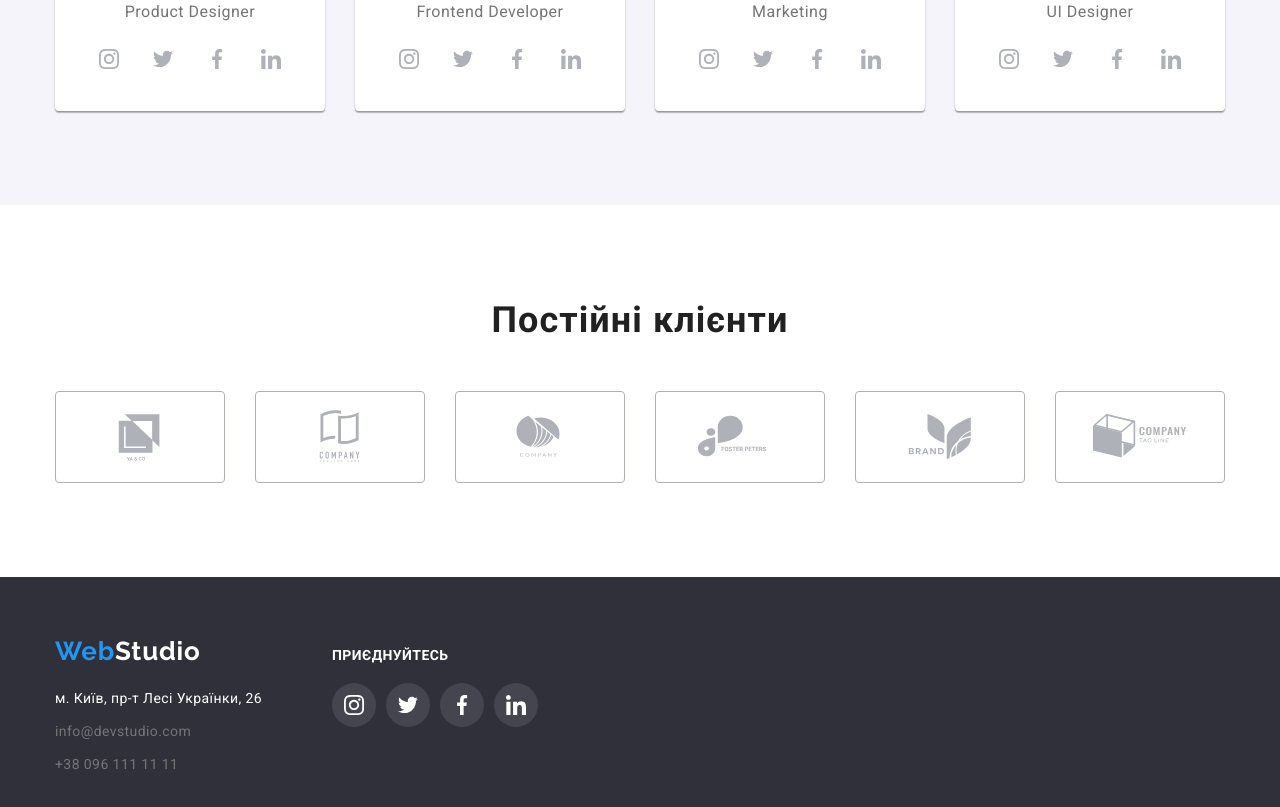
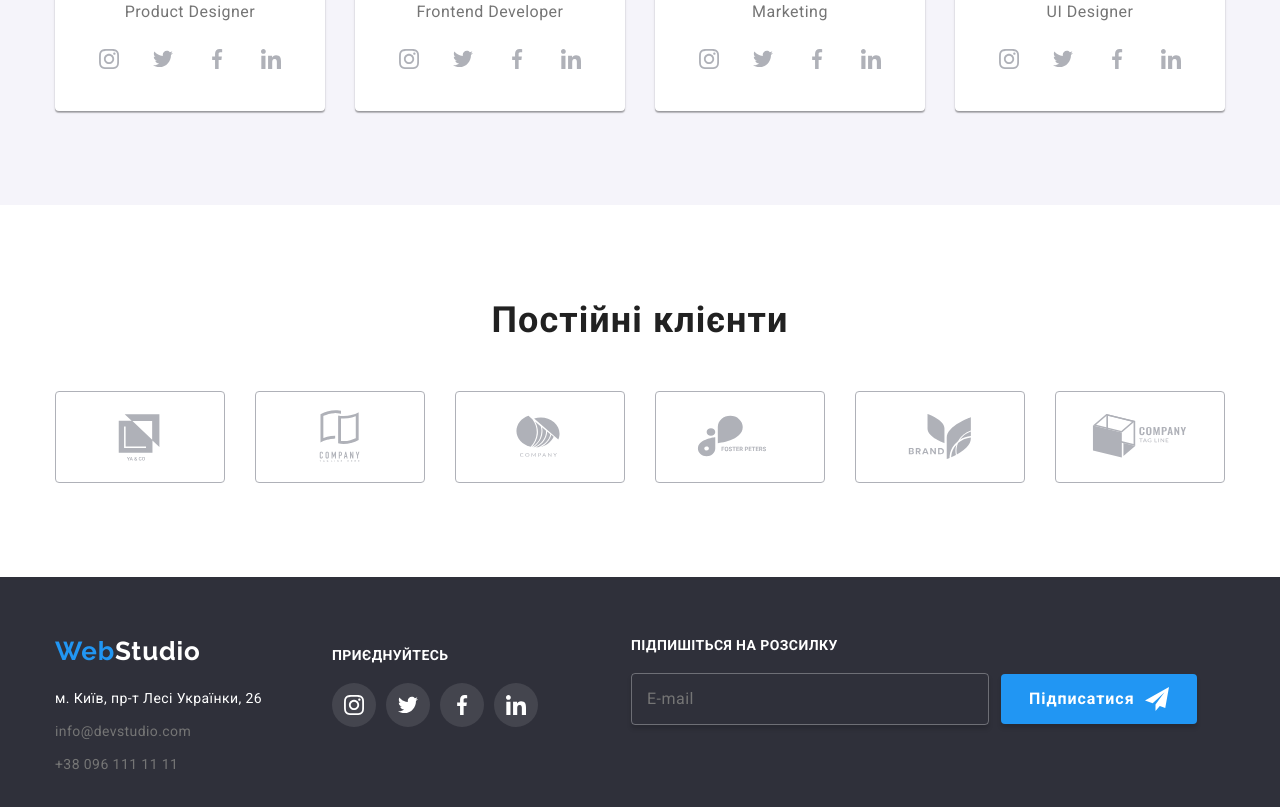
Before and after one commit to tolyagan228/Web_STUDIO, a plain HTML site: page index.html in a window 1280 px wide. Shown: the part 2095-2902 px from the top of the page. Drawn offline with nearby package versions, Linux system fonts and the light colour scheme.

Commit message:
homework-finish

```diff
--- a/css/style.css
+++ b/css/style.css
@@ -16,28 +16,23 @@ p {
     margin-top: 0;
     margin-bottom: 0;
 }
-
 ul {
     margin-top: 0;
     margin-bottom: 0;
     padding-left: 0;
 }
-
 img {
     display: block;
     max-width: 100%;
     height: auto;
 }
-
 .list {
     list-style: none;
     padding: 0;
 }
-
 .link {
     text-decoration: none;
 }
-
 .visually-hidden {
     position: absolute;
     width: 1px;
@@ -229,6 +224,25 @@ img {
         text-align: center;
         margin-bottom: 50px;
 }
+.work-item {
+    position: relative;
+}
+.work-text {
+    color: #FFF;
+        text-align: center;
+        font-size: 14px;
+        font-weight: 700;
+        line-height: normal;
+        letter-spacing: 0.42px;
+        text-transform: uppercase;
+        background: rgba(47, 48, 58, 0.80);
+        position: absolute;
+        text-align: center;
+        display: inline;
+        width: 370px;
+        padding: 27px 0;
+        bottom: 0px;
+}
 .workers {
     padding-top: 94px;
     padding-bottom: 94px;
@@ -417,6 +431,62 @@ img {
 .soc-div {
     padding-top: 10px;
 }
+.footer-form {
+        display: flex;
+        align-items: center;
+        gap: 12px;
+}
+.footer-form-text {
+    color: var(--add-white);
+        font-size: 14px;
+        font-weight: 700;
+        line-height: normal;
+        letter-spacing: 0.42px;
+        text-transform: uppercase;
+        padding-bottom: 20px;
+}
+.footer-form-input {
+    color: rgba(255, 255, 255, 0.60);
+        line-height: 20px;
+        letter-spacing: 0.48px;
+        background: transparent;
+        border-radius: 4px;
+            border: 1px solid rgba(255, 255, 255, 0.30);
+            background: rgba(33, 150, 243, 0.00);
+            box-shadow: 0px 4px 4px 0px rgba(0, 0, 0, 0.15);
+            padding: 15px;
+            width: 358px;
+}
+.footer-form-btn {
+    color: var(--add-white);
+    display: flex;
+    align-items: center;
+    font-weight: 700;
+    line-height: 30px;
+    letter-spacing: 0.96px;
+    border-radius: 4px;
+        background: var(--accent-color);
+        box-shadow: 0px 4px 4px 0px rgba(0, 0, 0, 0.15);
+        border: none;
+        /* padding: 10px 62px 10px 28px; */
+        padding-top: 10px;
+        padding-bottom: 10px;
+        padding-left: 28px;
+        gap: 10px;
+        padding-right: 28px;
+}
+.footer-form-btn::after {
+    content: "";
+    display: inline-block;
+    height: 24px;
+    width: 24px;
+    background-image: url(../images/telegram_new.svg);
+    background-repeat: no-repeat;
+    background-position: center;
+}
+.footer-form-div {
+    margin-left: 93px;
+}
 .filter-btn {
     color: var(--main-color);
     min-width: 73px;
--- a/index.html
+++ b/index.html
@@ -102,6 +102,7 @@
           <h2 class="work-title">Чим ми займаємось</h2>
           <ul class="list work-list">
             <li class="work-item">
+              <p class="work-text">Десктопні додатки</p>
               <img
                 src="./images/work_img1.jpg"
                 class="work-img"
@@ -109,6 +110,7 @@
               />
             </li>
             <li class="work-item">
+               <p class="work-text">Мобільні додатки</p>
               <img
                 src="./images/work_img2.jpg"
                 class="work-img"
@@ -116,6 +118,7 @@
               />
             </li>
             <li class="work-item">
+               <p class="work-text">Дизайнерські рішення</p>
               <img
                 src="./images/work_img3.jpg"
                 class="work-img"
@@ -278,6 +281,13 @@
             <use href="./images/symbol-defs.svg#icon-linkedin"></use></svg></a></li>
           </ul>
           </div>
+          <div class="footer-form-div">
+            <p class="footer-form-text">Підпишіться на розсилку</p>
+            <form class="footer-form">
+              <input type="email" name="email" placeholder="E-mail" class="footer-form-input">
+              <button type="submit" class="footer-form-btn">Підписатися</button>
+            </form>
+          </div>
       </div>
     </footer>
   </body>
```
Also changed, not shown: images/telegram_new.svg (added).
